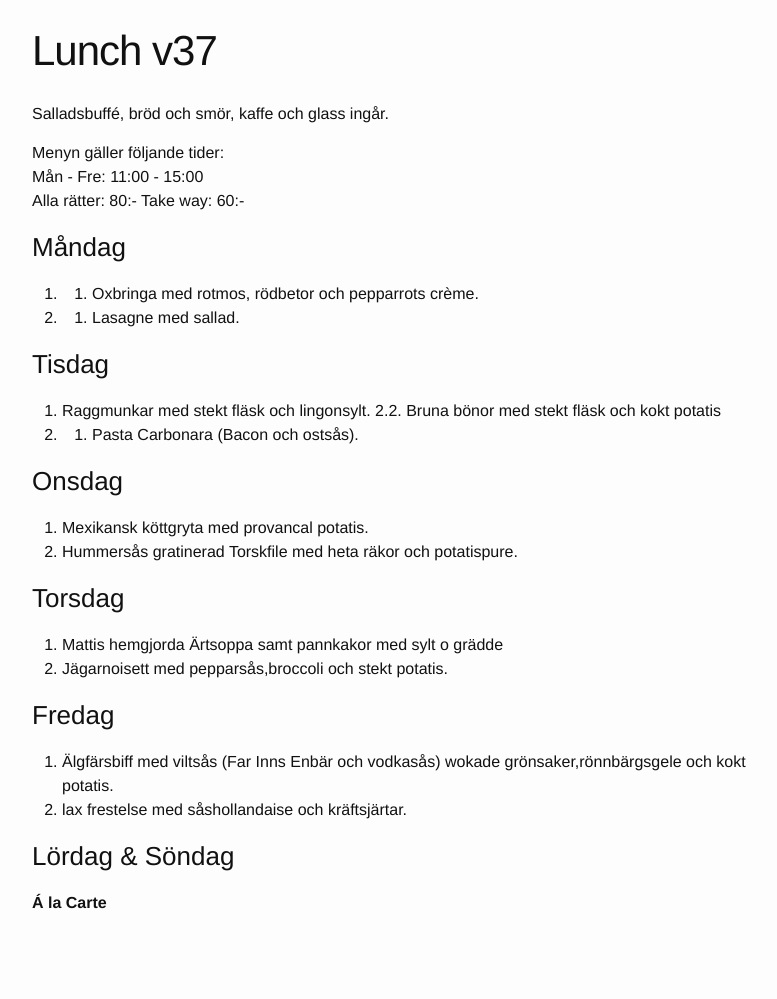
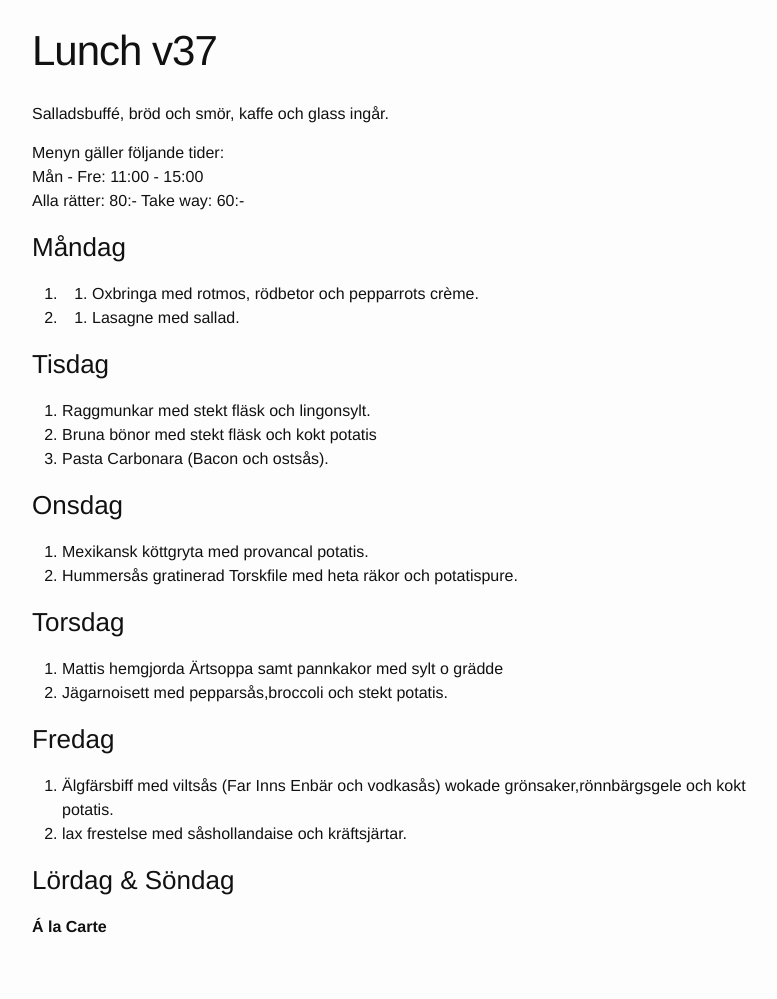
Before and after one commit to FarInn62/farinn62.github.io, a Jekyll site: the page built from lunch.md, in a window 1280 px wide. Shown: the whole page, without its empty margins (238-1015 px from the left). Built offline with Jekyll 4.4.1, drawn with Linux system fonts in a browser that asks for light colours; before the commit the page ends 975 px from its top, so only the background shows below that.

Commit message:
Updated lunch.md

```diff
--- a/lunch.md
+++ b/lunch.md
@@ -30,8 +30,8 @@ Alla rätter: 80:- Take way: 60:-
 ### Tisdag
 
 1. Raggmunkar med stekt fläsk och lingonsylt.
-2.2.	Bruna bönor med stekt fläsk och kokt potatis
-3. 3.	Pasta Carbonara (Bacon och ostsås).
+2. Bruna bönor med stekt fläsk och kokt potatis
+3. Pasta Carbonara (Bacon och ostsås).
 
 ### Onsdag
 
```
